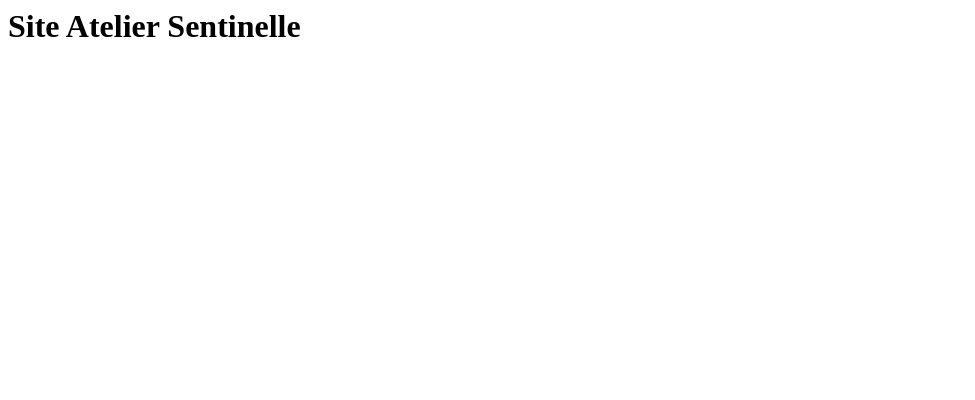
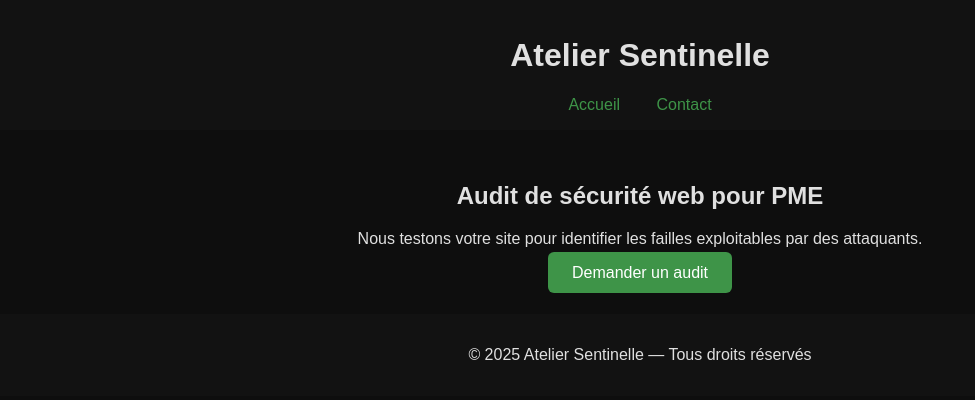
Before and after one commit to jackdae/ateliersentinelle.github.io, a plain HTML site: page index.html in a window 1280 px wide. Shown: the whole page, without its empty margins (0-975 px from the left). Drawn offline with Linux system fonts and the light colour scheme.

Commit message:
Add files via upload

```diff
--- a/index.html
+++ b/index.html
@@ -1 +1,28 @@
-<h1>Site Atelier Sentinelle</h1>
+<!DOCTYPE html>
+<html lang="fr">
+<head>
+  <meta charset="UTF-8" />
+  <meta name="viewport" content="width=device-width, initial-scale=1.0" />
+  <title>Atelier Sentinelle</title>
+  <link rel="stylesheet" href="style/main.css" />
+</head>
+<body>
+  <header>
+    <h1>Atelier Sentinelle</h1>
+    <nav>
+      <a href="index.html">Accueil</a>
+      <a href="contact.html">Contact</a>
+    </nav>
+  </header>
+  <main>
+    <section>
+      <h2>Audit de sécurité web pour PME</h2>
+      <p>Nous testons votre site pour identifier les failles exploitables par des attaquants.</p>
+      <a class="button" href="contact.html">Demander un audit</a>
+    </section>
+  </main>
+  <footer>
+    <p>© 2025 Atelier Sentinelle — Tous droits réservés</p>
+  </footer>
+</body>
+</html>
--- /dev/null
+++ b/style/main.css
@@ -0,0 +1,35 @@
+body {
+  margin: 0;
+  padding: 0;
+  background: #0e0e0e;
+  color: #e0e0e0;
+  font-family: Arial, sans-serif;
+}
+header, footer {
+  background: #121212;
+  padding: 1rem;
+  text-align: center;
+}
+nav a {
+  margin: 0 1rem;
+  color: #3e9448;
+  text-decoration: none;
+}
+main {
+  padding: 2rem;
+  text-align: center;
+}
+input, textarea, button {
+  display: block;
+  margin: 1rem auto;
+  padding: 0.5rem;
+  width: 80%;
+  max-width: 400px;
+}
+.button {
+  background: #3e9448;
+  color: #fff;
+  padding: 0.75rem 1.5rem;
+  text-decoration: none;
+  border-radius: 6px;
+}
```
Also changed, not shown: contact.html (added, +28 -0 lines).
